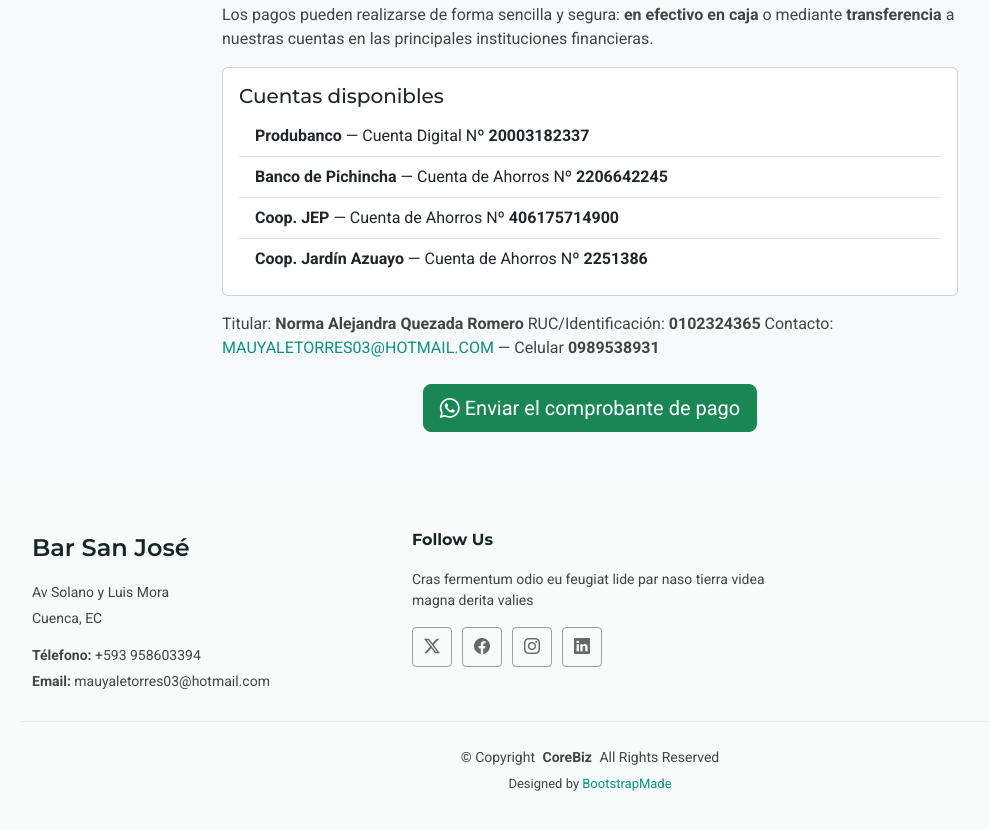
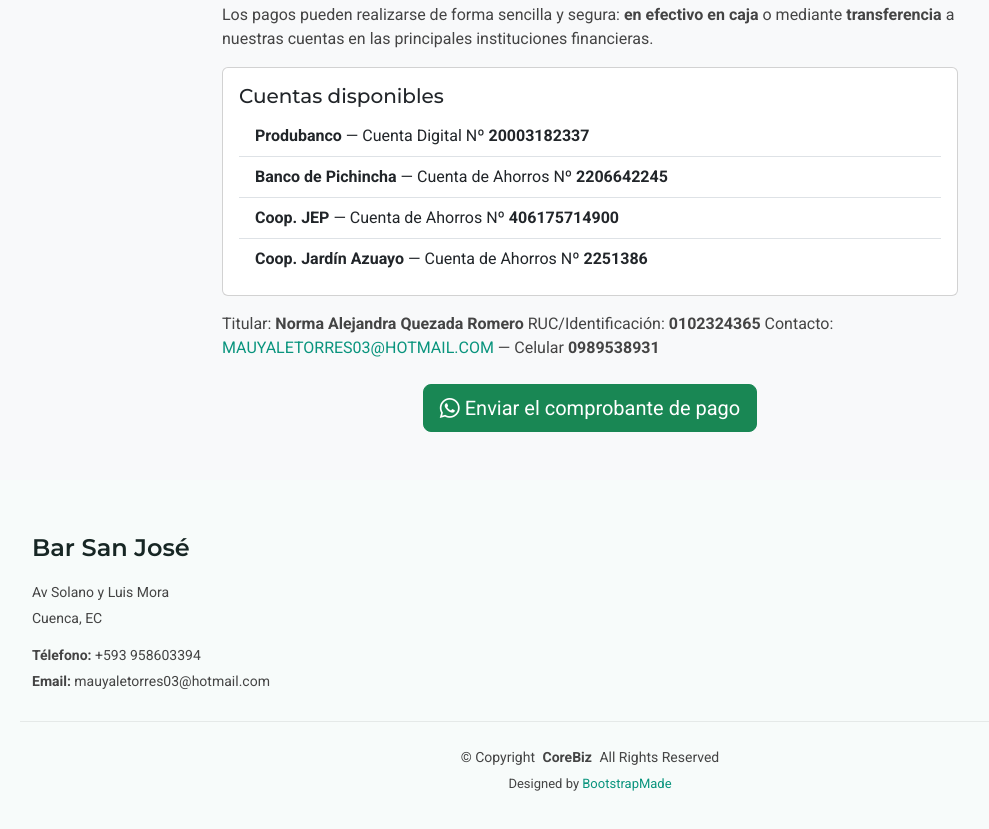
Before and after one commit to landon1919/Bar-San-Jose-La-Salle, a plain HTML site: page index.html in a window 1280 px wide. Shown: the part 2281-3110 px from the top of the page, without its empty margins (50-1039 px from the left). Drawn offline with nearby package versions, Linux system fonts and the light colour scheme.

Commit message:
Update index.html

```diff
--- a/index.html
+++ b/index.html
@@ -373,17 +373,6 @@
           </div>
         </div>
 
-        <div class="col-lg-4 col-md-12">
-          <h4>Follow Us</h4>
-          <p>Cras fermentum odio eu feugiat lide par naso tierra videa magna derita valies</p>
-          <div class="social-links d-flex">
-            <a href=""><i class="bi bi-twitter-x"></i></a>
-            <a href=""><i class="bi bi-facebook"></i></a>
-            <a href=""><i class="bi bi-instagram"></i></a>
-            <a href=""><i class="bi bi-linkedin"></i></a>
-          </div>
-        </div>
-
       </div>
     </div>
 
```
